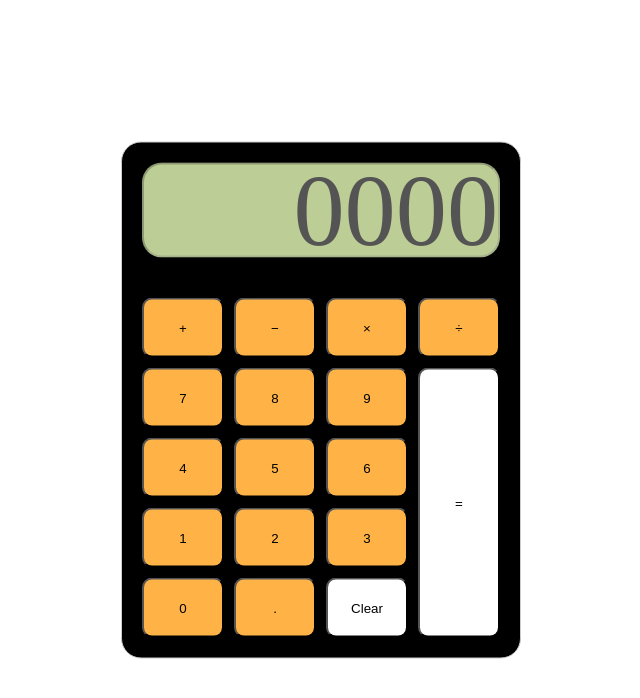
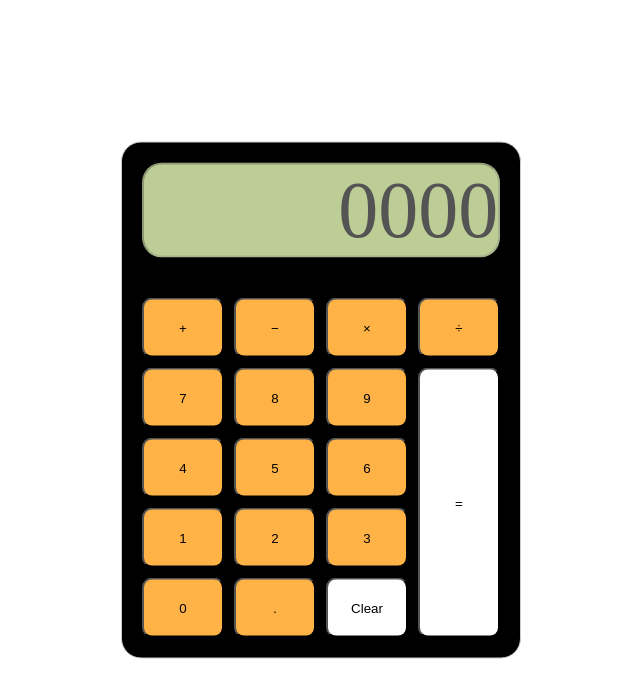
Before and after one commit to Kmullen444/Calculator, a plain HTML site: page index.html in a window 1280 px wide. Shown: the whole page, without its empty margins (319-959 px from the left). Drawn offline with Linux system fonts and the light colour scheme.

Commit message:
Update style.css

```diff
--- a/style.css
+++ b/style.css
@@ -30,7 +30,7 @@ html{
     margin-top: 20px;
     font: inherit;
     text-overflow: ellipsis;
-    font-size: 8vw;
+    font-size: 8rem;
     margin-bottom: 20px;
     position: relative;
     background-color: #bccd95;
```
